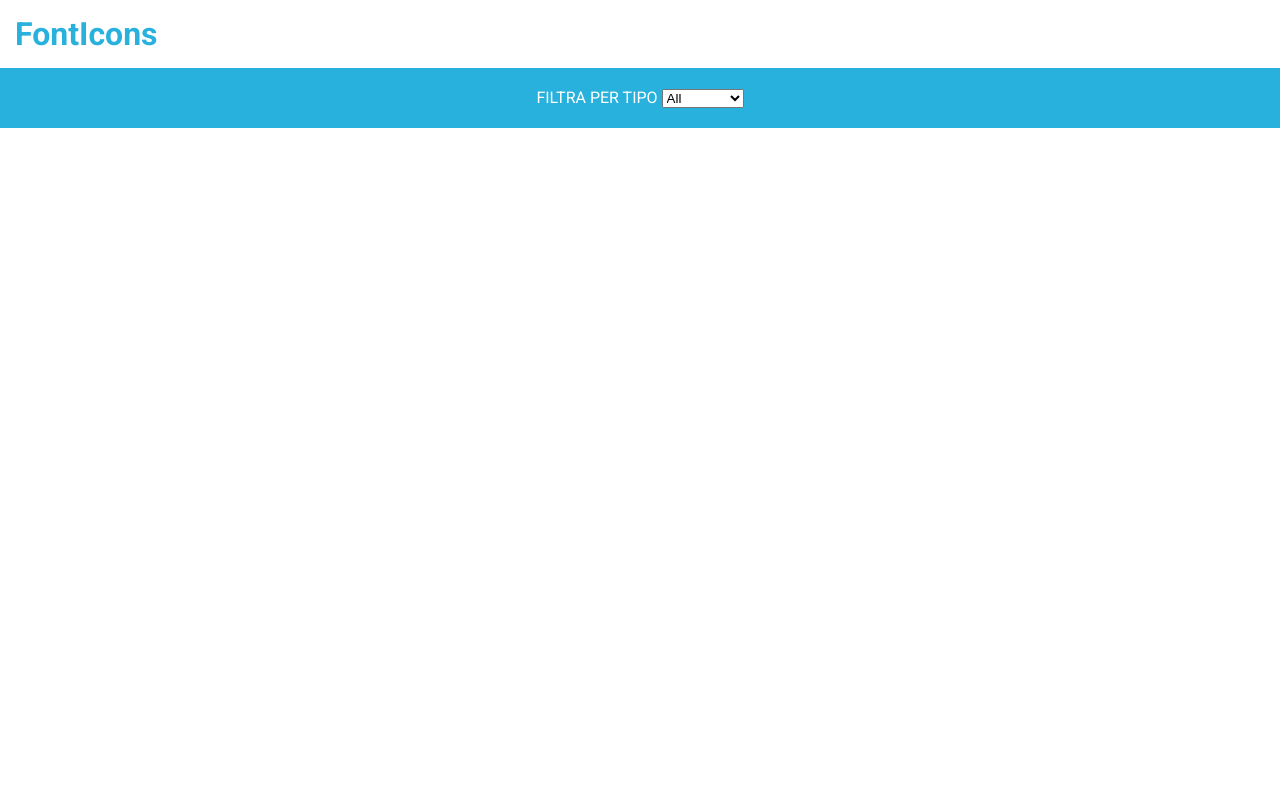
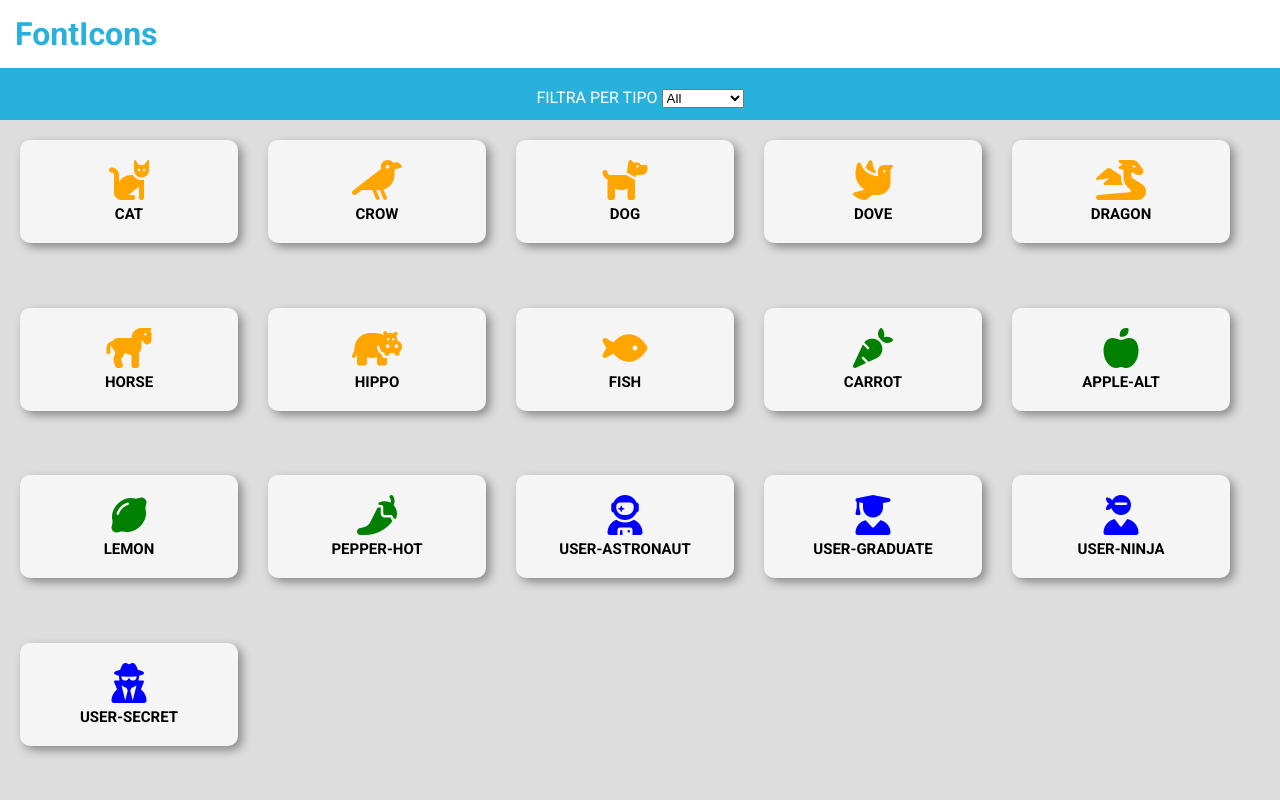
Before and after one commit to xgiuseppevetrano/js-es6-icons, a plain HTML site: page index.html in a window 1280 px wide. Drawn offline with Linux system fonts and the light colour scheme.

Commit message:
add milestone 1 - 2

```diff
--- a/data.js
+++ b/data.js
@@ -14,7 +14,12 @@
 // Come possiamo usare i dati presenti nella nostra struttura dati per creare l'elemento html nel modo corretto e visualizzare l'icona in pagina?
 // Inizialmente può essere sufficiente stampare dei semplici div, senza alcuno stile, con all'interno l'icona e uno span con il nome. Solamente quando la parte logica è completa, ci dedichiamo al css.
 
-[
+
+/*------------
+	MAIN
+------------*/
+// 1. Creo un array di oggetti
+const icons = [
 	{
 		name: 'cat',
 		prefix: 'fa-',
@@ -128,3 +133,18 @@
 		color: 'blue'
 	}
 ];
+
+// 2. Prendo il container dall'HTML
+const container = document.querySelector(".icon-container");
+
+// 3. Con un ciclo for creo tutti i vari post
+for (let i = 0; i < icons.length; i++) {
+    const icon = `
+		<div id="icon-box">
+			<i class="fa-solid ${icons[i].prefix}${icons[i].name}" style="color: ${icons[i].color};"></i>
+			<h6 class="ico-name">${icons[i].name}</h6>
+		</div>
+    `;
+
+    container.innerHTML += icon;
+};
--- a/index.html
+++ b/index.html
@@ -30,7 +30,12 @@
         </div>
     </header>
     <main>
-
+        <div class="icon-container">
+            <!-- <div id="icon-box">
+                <i class="fa-solid fa-cat" ></i>
+                <h6 class="ico-name">CAT</h6>
+            </div> -->
+        </div>
     </main>
     <!-- javascript -->
     <script src="data.js"></script>
--- a/style.css
+++ b/style.css
@@ -6,6 +6,10 @@
 
 body {
     font-family: 'Roboto', sans-serif;
+}
+
+header {
+    height: 120px;
 }
 
 .header-top h1 {
@@ -22,4 +26,33 @@ body {
 
 main {
     background-color: #dddddd;
+    height: calc(100vh - 120px);
 }
+
+.icon-container {
+    display: flex;
+    flex-wrap: wrap;
+    height: 100%;
+    align-items: flex-start;
+    gap: 30px;
+    padding: 20px;
+}
+
+#icon-box {
+    padding: 20px 0;
+    background-color:  #f5f5f5;
+    border-radius: 10px;
+    text-align: center;
+    box-shadow: 4px 4px 10px 0px #888888;
+    width: calc(100%/5 - 30px);
+}
+
+#icon-box i {
+    font-size: 40px;
+}
+
+#icon-box h6 {
+    font-size: 15px;
+    margin-top: 5px;
+    text-transform: uppercase;
+}
```
